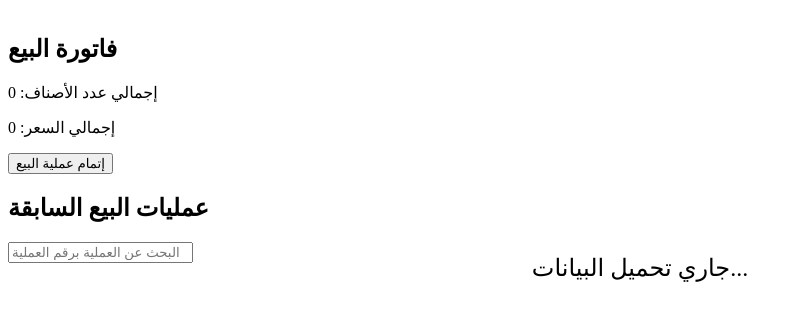
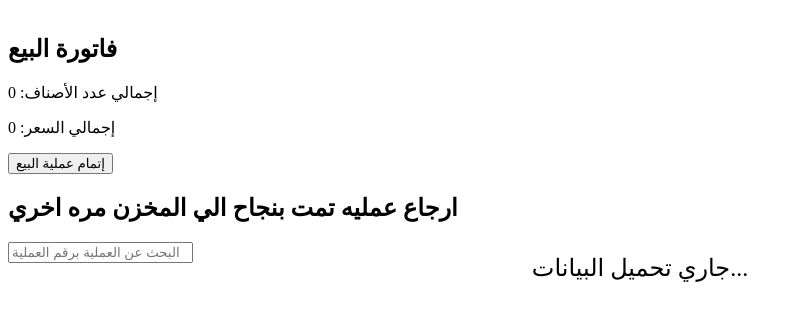
Before and after one commit to mahemoud2000/system-casher-new, a plain HTML site: page html/sales.html in a window 1280 px wide. Shown: the part 132-452 px from the top of the page, without its empty margins (0-802 px from the left). Drawn offline with Linux system fonts and the light colour scheme; no server answers.

Commit message:
Update sales.html

```diff
--- a/html/sales.html
+++ b/html/sales.html
@@ -41,7 +41,7 @@
     <button onclick="completeSale()">إتمام عملية البيع</button>
     <!-- <button onclick="printInvoice()">طباعة الفاتوره</button> -->
 
-    <h2>عمليات البيع السابقة</h2>
+    <h2> ارجاع عمليه تمت بنجاح الي  المخزن مره اخري </h2>
     <input type="text" id="searchSaleId" placeholder="البحث عن العملية برقم العملية" oninput="searchSaleById()">
     <div id="salesList"></div>
 
```
